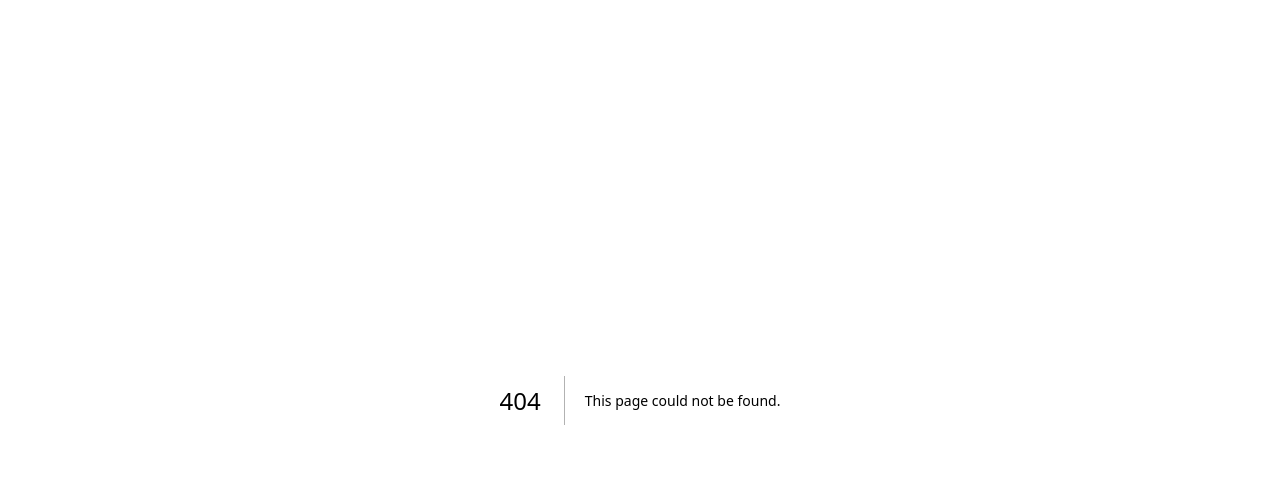
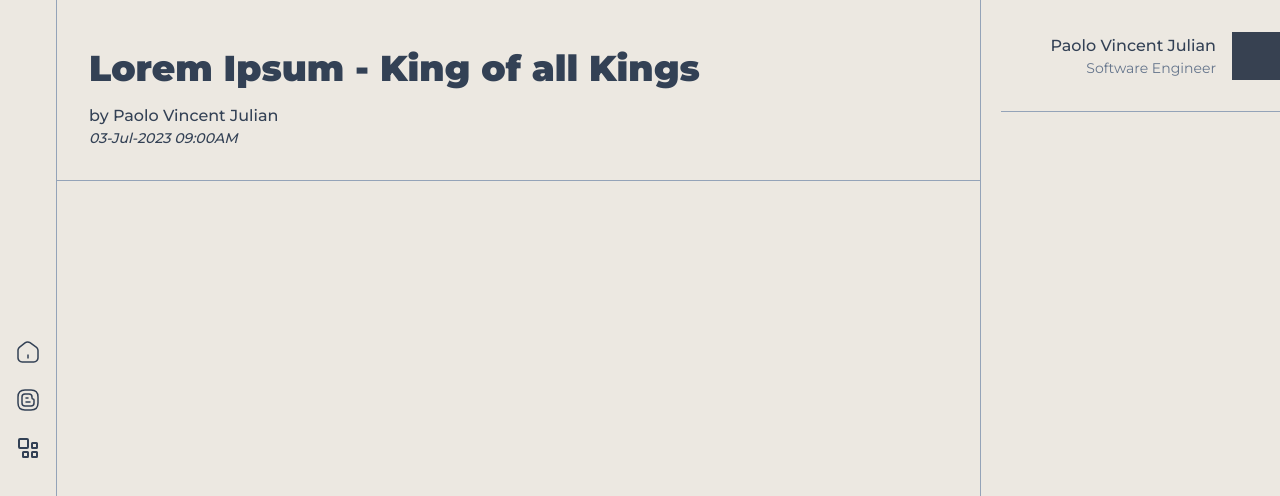
Before and after one commit to jhonnapy/jhonnagines, a Next.js app: page /blogs/lorem-ipsum in a window 1280 px wide. Before the commit this address had no page. Shown: the top 496 px of the page. Built offline with nearby package versions, Linux system fonts and the light colour scheme.

Commit message:
feat: Add blog details page

```diff
--- /dev/null
+++ b/src/app/blogs/[slug]/page.tsx
@@ -0,0 +1,22 @@
+import Stack from '@/_components/layouts/stack';
+import React, { FunctionComponent } from 'react';
+
+export type BlogDetailsProps = {
+  // No Props
+};
+
+const BlogDetails: FunctionComponent<BlogDetailsProps> = (props) => {
+  return (
+    <Stack className=''>
+      <div className='p-8 border-b border-slate-400'>
+        <h1 className='font-black text-4xl leading-loose'>
+          Lorem Ipsum - King of all Kings
+        </h1>
+        <h2 className='font-medium itelic'>by Paolo Vincent Julian</h2>
+        <h2 className='font-medium text-sm italic'>03-Jul-2023 09:00AM</h2>
+      </div>
+    </Stack>
+  );
+};
+
+export default BlogDetails;
--- a/src/app/blogs/layout.tsx
+++ b/src/app/blogs/layout.tsx
@@ -47,7 +47,7 @@ export default function PortfolioLayout({
           <div className='hidden lg:block w-[300px] h-screen sticky top-0 right-0 border-l border-slate-400'>
             <Stack>
               <div className='py-8 relative'>
-                <div className='w-[110%] absolute -left-5 bottom-0 border-b border-b-slate-400'></div>
+                <div className='w-full absolute -right-5 bottom-0 border-b border-b-slate-400'></div>
                 <Row className='justify-end items-center space-x-4'>
                   <Stack className='items-end'>
                     <h4 className='font-medium'>Paolo Vincent Julian</h4>
```
